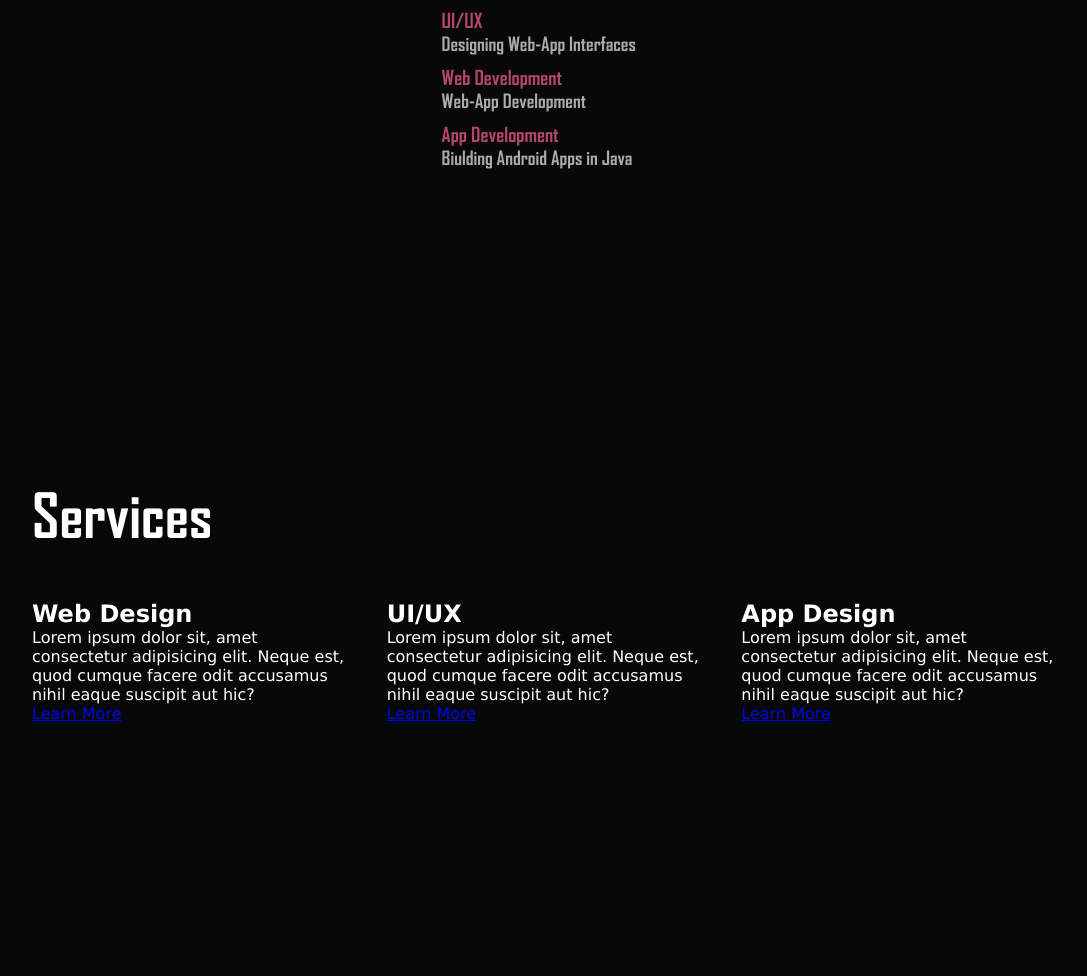
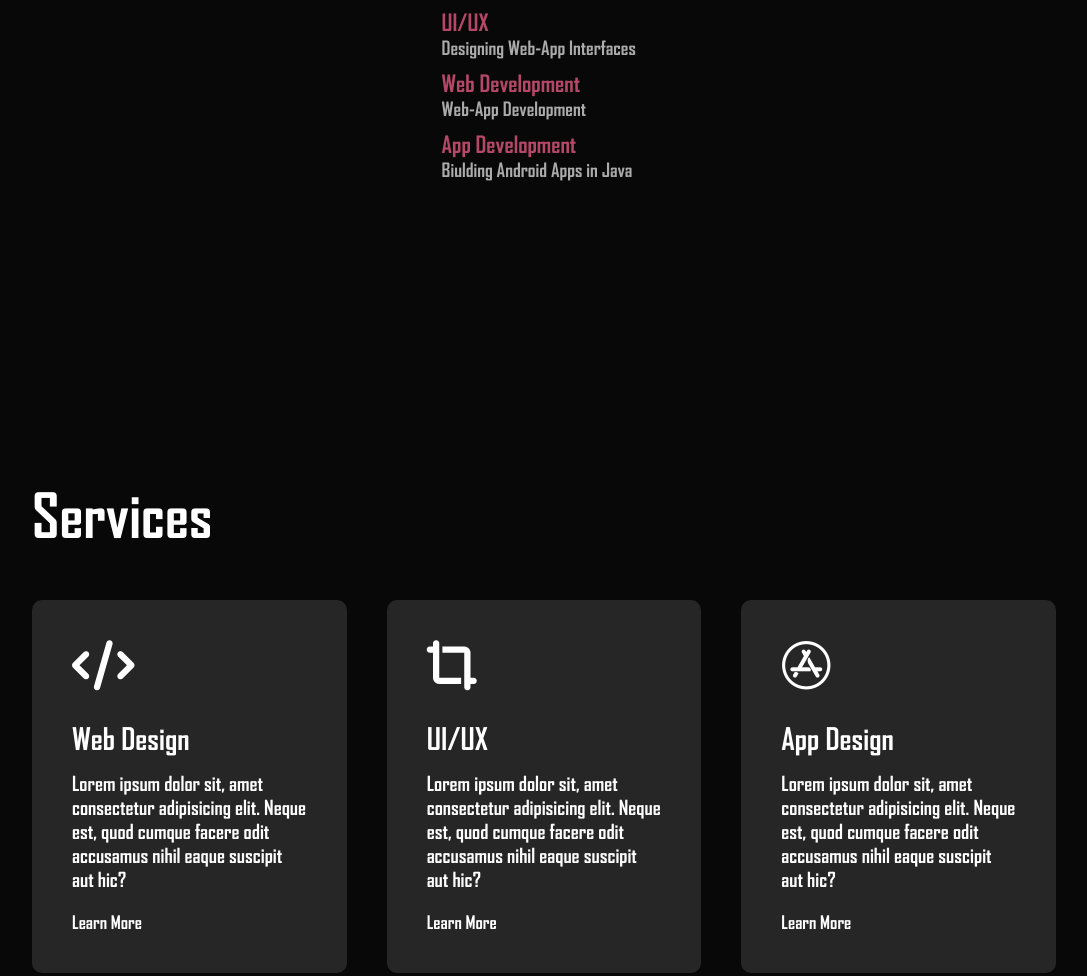
Before and after one commit to navalepratham18/Portfolio, a plain HTML site: page index.html in a window 1280 px wide. Shown: the part 1162-2138 px from the top of the page, without its empty margins (96-1183 px from the left). Before the commit the page ends 1925 px from the top, so only its background shows below. Drawn offline with Linux system fonts and the light colour scheme.

Commit message:
updated services section

```diff
--- a/index.html
+++ b/index.html
@@ -6,6 +6,7 @@
     <meta name="viewport" content="width=device-width, initial-scale=1.0">
     <title>Prathamesh Navale</title>
     <link rel="stylesheet" href="style.css">
+    <script src="https://kit.fontawesome.com/8c76c4caac.js" crossorigin="anonymous"></script>
 </head>
 
 <body>
@@ -70,13 +71,13 @@
                     <div class="tab-contents" id="experience">
                         <ul>
                             <li>
-                                <span>UI/UX</span><br>Designing Web-App Interfaces
+                                <span>UI/UX</span><br><div class="info">Designing Web-App Interfaces</div>
                             </li>
                             <li>
-                                <span>Web Development</span><br>Web-App Development
+                                <span>Web Development</span><br><div class="info">Web-App Development</div>
                             </li>
                             <li>
-                                <span>App Development</span><br>Building Android Apps in Java
+                                <span>App Development</span><br><div class="info">Biulding Android Apps in Java</div>
                             </li>
                         </ul>
                     </div>
@@ -85,19 +86,17 @@
                     <div class="tab-contents" id="education">
                         <ul>
                             <li>
-                                <span>UI/UX</span><br>Designing Web-App Interfaces
+                                <span>UI/UX</span><br><div class="info">Designing Web-App Interfaces</div>
                             </li>
                             <li>
-                                <span>Web Development</span><br>Web-App Development
+                                <span>Web Development</span><br><div class="info">Web-App Development</div>
                             </li>
                             <li>
-                                <span>App Development</span><br>Biulding Android Apps in Java
+                                <span>App Development</span><br><div class="info">Biulding Android Apps in Java</div>
                             </li>
                         </ul>
                     </div>
-
                 </div>
-
             </div>
         </div>
     </div>
@@ -108,16 +107,19 @@
             <h1 class="sub-title">Services</h1>
             <div class="services-list">
                 <div>
+                    <i class="fa-solid fa-code"></i>
                     <h2>Web Design</h2>
                     <p>Lorem ipsum dolor sit, amet consectetur adipisicing elit. Neque est, quod cumque facere odit accusamus nihil eaque suscipit aut hic?</p>
                     <a href="#">Learn More</a>
                 </div>
                 <div>
+                    <i class="fa-solid fa-crop-simple"></i>
                     <h2>UI/UX</h2>
                     <p>Lorem ipsum dolor sit, amet consectetur adipisicing elit. Neque est, quod cumque facere odit accusamus nihil eaque suscipit aut hic?</p>
                     <a href="#">Learn More</a>
                 </div>
                 <div>
+                    <i class="fa-brands fa-app-store"></i>
                     <h2>App Design</h2>
                     <p>Lorem ipsum dolor sit, amet consectetur adipisicing elit. Neque est, quod cumque facere odit accusamus nihil eaque suscipit aut hic?</p>
                     <a href="#">Learn More</a>
--- a/style.css
+++ b/style.css
@@ -170,7 +170,7 @@ nav ul li a:hover::after {
 
 .tab-contents ul li span{
     color : #b54769;
-    font-size : 20px;
+    font-size : 23px;
     font-family: 'AgencyFB';
 }
 
@@ -200,4 +200,45 @@ nav ul li a:hover::after {
     margin-top: 50px;
 }
 
+.services-list div {
+    background: #262626;
+    padding: 40px;
+    font-size: 13px;
+    font-weight: 300;
+    border-radius: 10px;
+    transition: background 0.5s, transform 0.5s;
+}
+
+.services-list div i {
+    font-size: 50px;
+    margin-bottom: 30px;
+}
+
+.services-list div h2 {
+    font-family: 'AgencyFB';
+    font-size: 30px;
+    font-weight: 500;
+    margin-bottom: 15px;
+}
+
+.services-list div p {
+    font-family: 'AgencyFB';
+    font-size: 20px;
+}
+
+.services-list div a {
+    text-decoration: none;
+    color: #fff;
+    font-family: 'AgencyFB';
+    font-size: 18px;
+    margin-top: 20px;
+    display: inline-block;
+}
+
+.services-list div:hover {
+    background: #ff004f;
+    transform: translateY(-10px);
+}
+
+
 /*--------- ABOUT ---------*/
```
